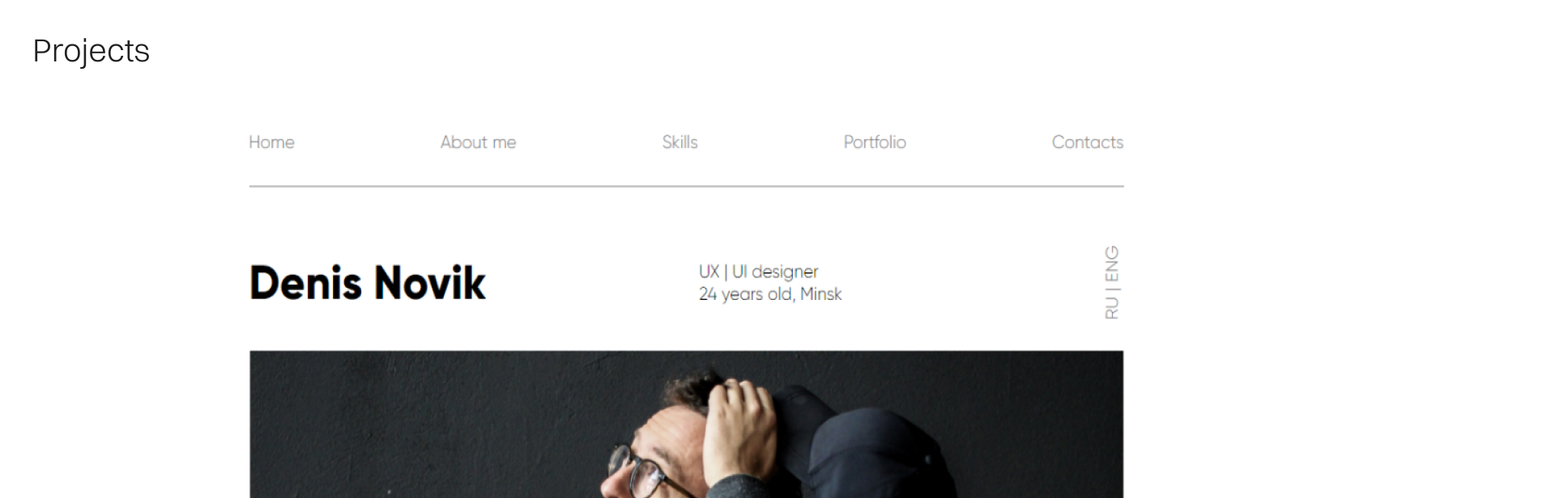
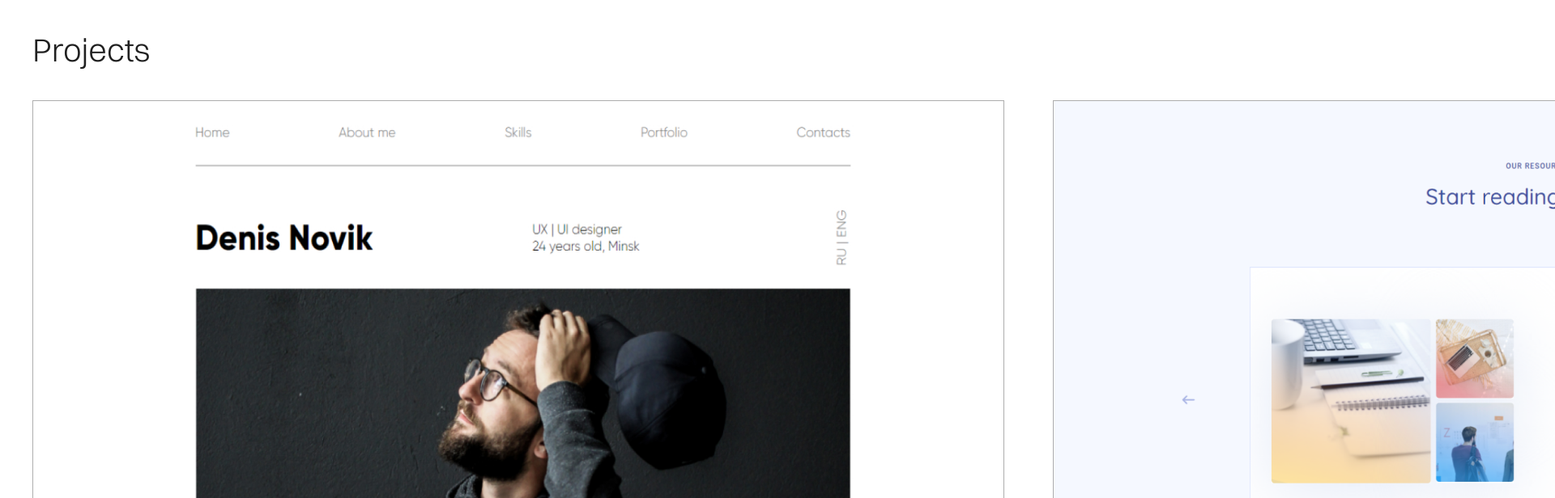
Before and after one commit to intelligentRaji/rsschool-cv-stage0, a plain HTML site: page index.html in a window 1280 px wide. Shown: the part 1720-2336 px from the top of the page at 81% size, 1920 px wide, since content can reach past the window. Drawn offline with Linux system fonts and the light colour scheme; files whose address does not match are found by name.

Commit message:
feat: add flex viewport

```diff
--- a/index.html
+++ b/index.html
@@ -139,51 +139,41 @@
         <section class="projects" id="projects">
           <div class="container">
             <h2 class="projects__title">Projects</h2>
+          </div>
           <input type="radio" name="s1" id="s1" class="projects__input" />
           <input type="radio" name="s1" id="s2" class="projects__input" />
           <div class="projects__slider">
-              <div
-                class="project-slider__labels"
-                class="projects-slider__labels--left"
-              >
+            <div class="projects-slider__labels projects-slider__labels--left">
               <label
                 for="s1"
-                  class="projects-slider__label"
-                  class="projects-slider__label--left"
+                class="projects-slider__label projects-slider__label--left"
               ></label>
               <label
                 for="s2"
-                  class="projects-slider__label"
-                  class="projects-slider__label--left"
+                class="projects-slider__label projects-slider__label--left"
               ></label>
             </div>
-              <div class="porjects-slider__viewport">
+            <div class="projects-slider__viewport">
               <img
-                  class="project-slider__item"
+                class="projects-slider__item"
                 src="assets/img/project_1.jpg"
                 alt="project_1"
               />
               <img
-                  class="project-slider__item"
+                class="projects-slider__item"
                 src="assets/img/project_2.jpg"
                 alt="project_2"
               />
             </div>
-              <div
-                class="project-slider__labels"
-                class="project-slider__labels--right"
-              >
+            <div class="projects-slider__labels projects-slider__labels--right">
               <label
                 for="s1"
-                  class="projects-slider__label"
-                  class="projects-slider__label--right"
+                class="projects-slider__label projects-slider__label--right"
               ></label>
               <label
                 for="s2"
-                  class="projects-slider__label"
-                  class="projects-slider__label--right"
+                class="projects-slider__label projects-slider__label--right"
               ></label>
-              </div>
             </div>
           </div>
         </section>
--- a/style.scss
+++ b/style.scss
@@ -336,23 +336,41 @@ body {
   }
 
   &__slider {
-    width: 1vh;
     display: flex;
+    justify-content: center;
+    align-items: center;
   }
 }
 
-.project-slider {
+.projects-slider {
   &__labels {
+    width: 47px;
+    height: 47px;
+  }
+
+  &__labels--left {
+  }
+
+  &__label {
+  }
+
+  &__label--left {
+  }
+
+  &__viewport {
+    max-width: 1200px;
+    display: flex;
+    gap: 60px;
   }
 
   &__item {
+    width: 100%;
+    border: 1px solid $grey;
+  }
+
+  &__labels--right {
+  }
+
+  &__label--right {
   }
 }
-.projects-slider {
-  &__label {
-  }
-}
-.porjects-slider {
-  &__viewport {
-  }
-}
```
Also changed, not shown: css/style.css. Lines whose indentation alone changed are shown as unchanged.
